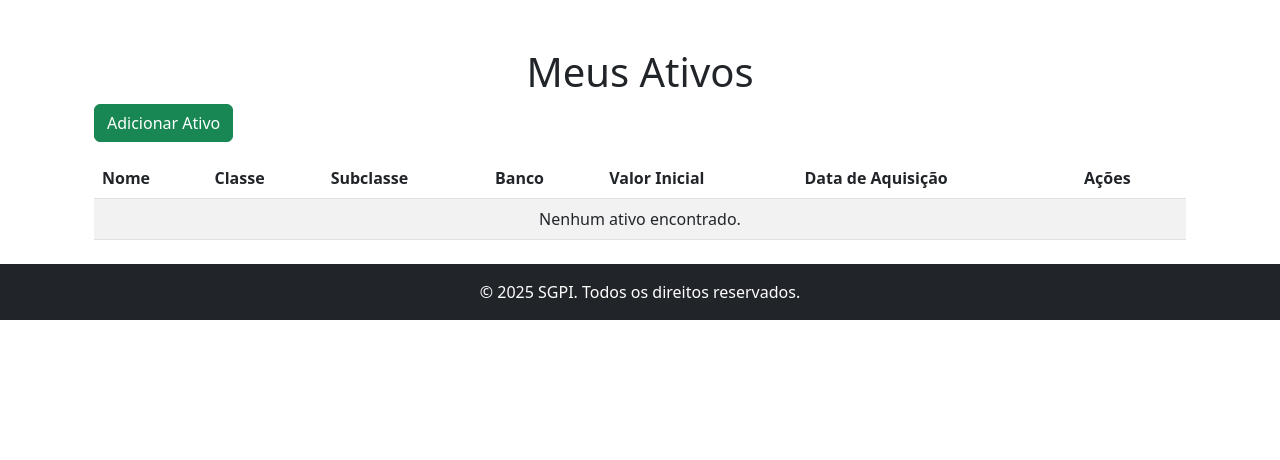
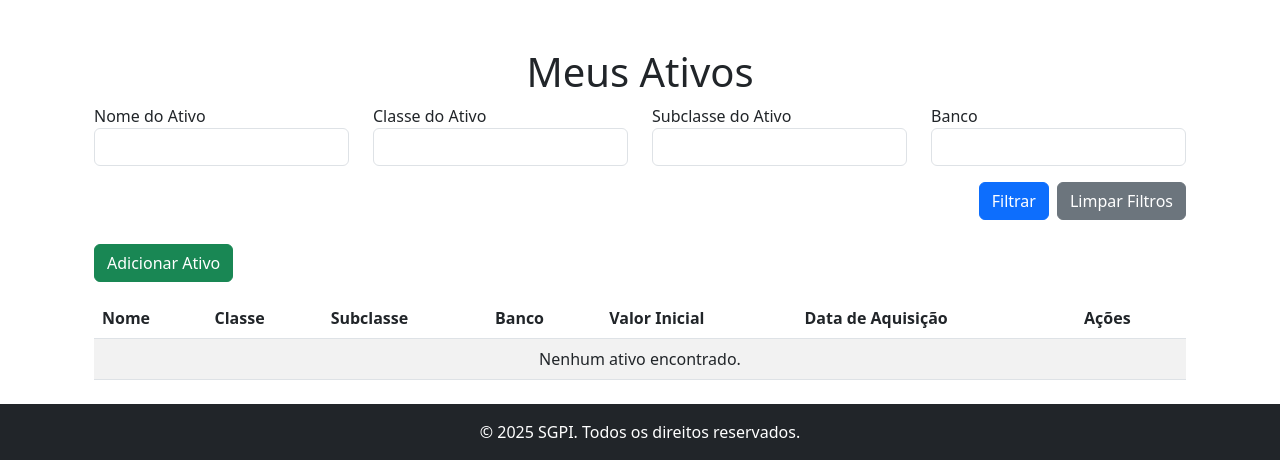
Before and after one commit to lhscaldas/BD-de-Investimentos, a Django app: page /listar-ativos/ in a window 1280 px wide. Shown: the part 56-516 px from the top of the page. Run offline with Django 5.2, Linux system fonts and the light colour scheme; the visitor is signed in with stand-in values (Sample User, id 1); data that the repository does not hold is empty.

Commit message:
Filtro de ativos pronto

```diff
--- /dev/null
+++ b/desenvolvimento/investimentos/templates/filtro_ativos.html
@@ -0,0 +1,24 @@
+<form method="GET" class="mb-4">
+    <div class="row">
+        <div class="col-md-3">
+            <label for="nome">Nome do Ativo</label>
+            <input type="text" name="nome" class="form-control" value="{{ request.GET.nome }}">
+        </div>
+        <div class="col-md-3">
+            <label for="classe">Classe do Ativo</label>
+            <input type="text" name="classe" class="form-control" value="{{ request.GET.classe }}">
+        </div>
+        <div class="col-md-3">
+            <label for="subclasse">Subclasse do Ativo</label>
+            <input type="text" name="subclasse" class="form-control" value="{{ request.GET.subclasse }}">
+        </div>
+        <div class="col-md-3">
+            <label for="banco">Banco</label>
+            <input type="text" name="banco" class="form-control" value="{{ request.GET.banco }}">
+        </div>
+    </div>
+    <div class="d-flex justify-content-end mt-3">
+        <button type="submit" class="btn btn-primary me-2">Filtrar</button>
+        <a href="{% url 'listar_ativos' %}" class="btn btn-secondary">Limpar Filtros</a>
+    </div>
+</form>
--- a/desenvolvimento/investimentos/templates/listar_ativos.html
+++ b/desenvolvimento/investimentos/templates/listar_ativos.html
@@ -3,6 +3,9 @@
 {% block content %}
     <div class="container mt-5">
         <h1 class="text-center">Meus Ativos</h1>
+
+        {% include 'filtro_ativos.html' %}
+
         <a href="{% url 'criar_ativo' %}" class="btn btn-success mb-3">Adicionar Ativo</a>
         <table class="table table-striped">
             <thead>
--- a/desenvolvimento/investimentos/views_ativos.py
+++ b/desenvolvimento/investimentos/views_ativos.py
@@ -3,11 +3,6 @@ from django.views.generic import ListView
 from django.contrib.auth.mixins import LoginRequiredMixin
 from .models import Ativo
 from .forms import AtivoForm
-
-
-################################################
-#                  Ativos                      #
-################################################
 
 class AtivoListView(LoginRequiredMixin, ListView):
     model = Ativo
@@ -15,8 +10,16 @@ class AtivoListView(LoginRequiredMixin, ListView):
     context_object_name = 'ativos'
 
     def get_queryset(self):
-        # Filtra os ativos para mostrar apenas os do usuário logado
-        return Ativo.objects.filter(usuario=self.request.user)
+        # Mostra apenas operações do usuário logado
+        queryset = Ativo.objects.filter(usuario=self.request.user)
+
+        # Lista de campos que podem ser filtrados
+        filtros_validos = ['nome', 'classe', 'subclasse', 'banco']
+
+        # Aplica os filtros somente se houver valores preenchidos
+        filtros = {f"{k}__icontains": v for k, v in self.request.GET.items() if v and k in filtros_validos}
+
+        return queryset.filter(**filtros)
 
 class AtivoCreateView(LoginRequiredMixin, CreateView):
     model = Ativo
@@ -30,7 +33,6 @@ class AtivoCreateView(LoginRequiredMixin, CreateView):
 
 class AtivoUpdateView(LoginRequiredMixin, UpdateView):
     model = Ativo
-    # fields = ['nome', 'classe', 'subclasse', 'banco', 'valor_inicial', 'data_aquisicao', 'observacoes']
     form_class = AtivoForm  # Usa o formulário estilizado
     template_name = 'form_ativo.html'
     success_url = '/listar-ativos'
--- a/desenvolvimento/investimentos/views_operacao.py
+++ b/desenvolvimento/investimentos/views_operacao.py
@@ -2,10 +2,6 @@ from django.views.generic.edit import CreateView, UpdateView, DeleteView
 from django.views.generic import ListView
 from django.contrib.auth.mixins import LoginRequiredMixin
 from .models import Ativo, Operacao
-
-################################################
-#                Operações                     #
-################################################
 
 class OperacaoListView(LoginRequiredMixin, ListView):
     model = Operacao
--- a/desenvolvimento/investimentos/views_resumo.py
+++ b/desenvolvimento/investimentos/views_resumo.py
@@ -2,9 +2,5 @@ from django.views.generic import ListView, TemplateView
 from django.contrib.auth.mixins import LoginRequiredMixin
 from .models import Ativo, Operacao
 
-################################################
-#                  Resumo                      #
-################################################
-
 class ResumoView(LoginRequiredMixin, TemplateView):
     template_name = 'resumo.html'
```
